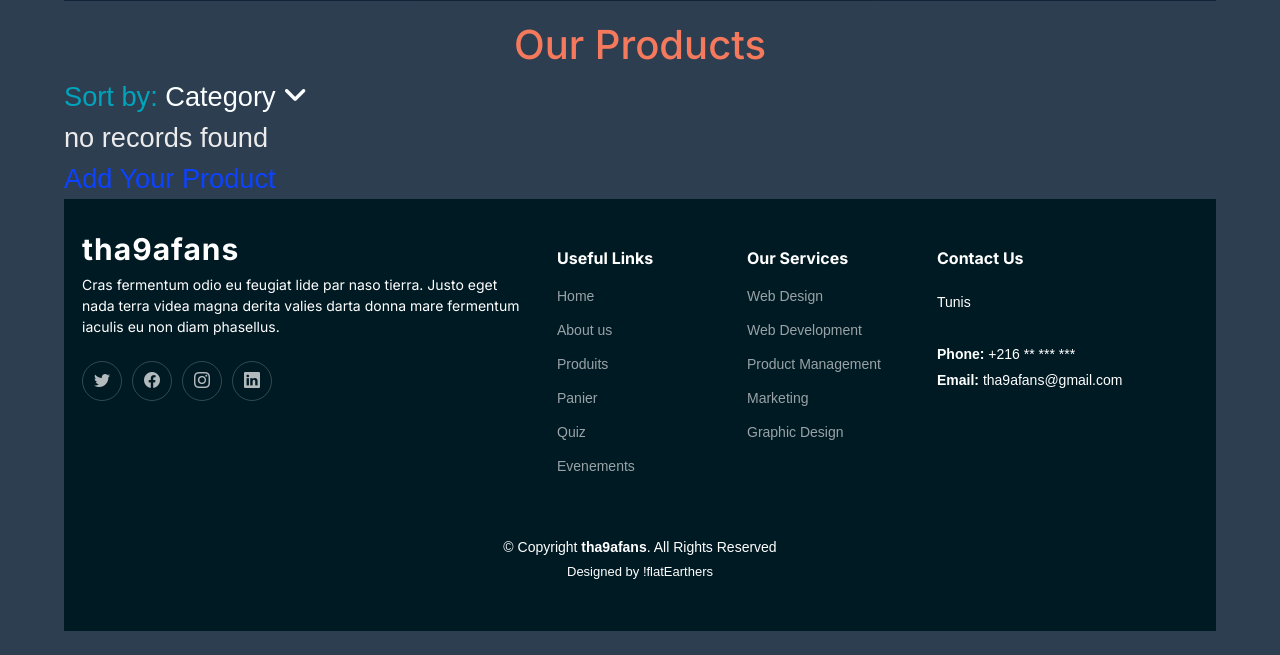
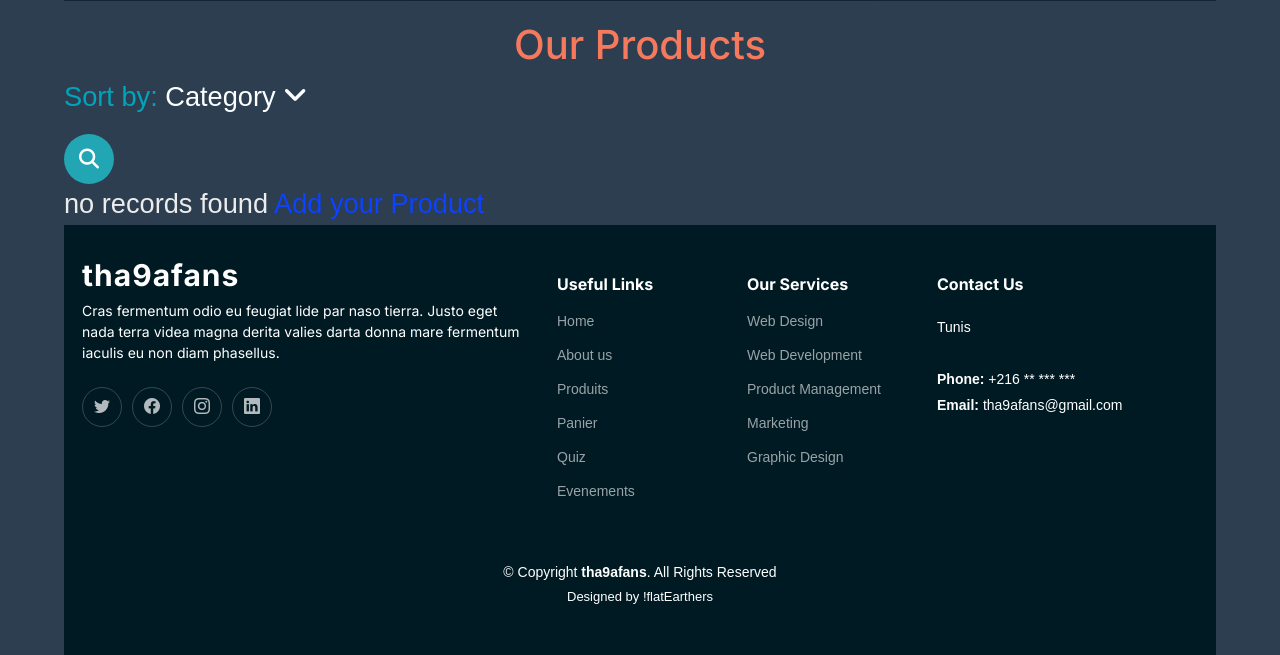
Before and after one commit to PIDEV-3A-2023/Tha9afans, a Symfony app: template templates/produit/index.html.twig in a window 1280 px wide. Shown: the part 309-964 px from the top of the page. Run offline with Twig, Linux system fonts and the light colour scheme; the template is opened without the code that fills it, so the values that code supplies are empty; some libraries are stand-ins or nearby versions.

Commit message:
search bar

```diff
--- a/src/Controller/CategorieController.php
+++ b/src/Controller/CategorieController.php
@@ -16,6 +16,7 @@ class CategorieController extends AbstractController
     #[Route('/', name: 'app_categorie_index', methods: ['GET'])]
     public function index(CategorieRepository $categorieRepository): Response
     {
+
         return $this->render('categorie/index.html.twig', [
             'categories' => $categorieRepository->findAll(),
         ]);
--- a/src/Repository/CategorieRepository.php
+++ b/src/Repository/CategorieRepository.php
@@ -16,6 +16,7 @@ use Doctrine\Persistence\ManagerRegistry;
  */
 class CategorieRepository extends ServiceEntityRepository
 {
+
     public function __construct(ManagerRegistry $registry)
     {
         parent::__construct($registry, Categorie::class);
--- a/templates/produit/index.html.twig
+++ b/templates/produit/index.html.twig
@@ -87,6 +87,61 @@
         .produit a:hover{
             transform: scale(1.1);
         }
+        .search-box{
+            width: fit-content;
+            height: fit-content;
+            position: relative;
+        }
+        .input-search{
+            height: 50px;
+            width: 50px;
+            border-style: none;
+            padding: 10px;
+            font-size: 18px;
+            letter-spacing: 2px;
+            outline: none;
+            border-radius: 25px;
+            transition: all .5s ease-in-out;
+            background-color: #22a6b3;
+            padding-right: 40px;
+            color:#fff;
+        }
+        .input-search::placeholder{
+            color:rgba(255,255,255,.5);
+            font-size: 18px;
+            letter-spacing: 2px;
+            font-weight: 100;
+        }
+        .btn-search{
+            width: 50px;
+            height: 50px;
+            border-style: none;
+            font-size: 20px;
+            font-weight: bold;
+            outline: none;
+            cursor: pointer;
+            border-radius: 50%;
+            position: absolute;
+            right: 0px;
+            color:#ffffff ;
+            background-color:transparent;
+            pointer-events: painted;
+        }
+        .btn-search:focus ~ .input-search{
+            width: 300px;
+            border-radius: 0px;
+            background-color: transparent;
+            border-bottom:1px solid rgba(255,255,255,.5);
+            transition: all 500ms cubic-bezier(0, 0.110, 0.35, 2);
+        }
+        .input-search:focus{
+            width: 300px;
+            border-radius: 0px;
+            background-color: transparent;
+            border-bottom:1px solid rgba(255,255,255,.5);
+            transition: all 500ms cubic-bezier(0, 0.110, 0.35, 2);
+        }
+
     </style>
 
     <div style="margin-top: 10px">
@@ -104,14 +159,27 @@
 
         </div>
         <h1 style="text-align:center ; color:#f5795c;margin-top: 20px; ">Our Products</h1>
-        <div>
-            <p class="mb-0">
+
+        <div class="row">
+            <div class="col-md-6">
+            <p >
                 <span style="color: #00a4bc;">Sort by:</span>
                 <a  style="color: #fbffff;">
                     Category
                     <i class="fas fa-angle-down mt-1" style="color: #fbffff;"></i>
-                </a>
-            </p>
+
+
+
+
+                </a></p>
+
+            <div class="search-box ,col-md-6 text-right ">
+                <button class="btn-search"><i class="fas fa-search"></i></button>
+                <input type="text" class="input-search" placeholder="Type to Search...">
+            </div>
+
+            </div>
+        </div>
         </div>
 
 
@@ -169,5 +237,5 @@
 
 
 
-    <a href="{{ path('app_produit_new') }}">Add Your Product </a>
+    <a href="{{ path('app_produit_new') }}">Add your Product </a>
 {% endblock %}
```
